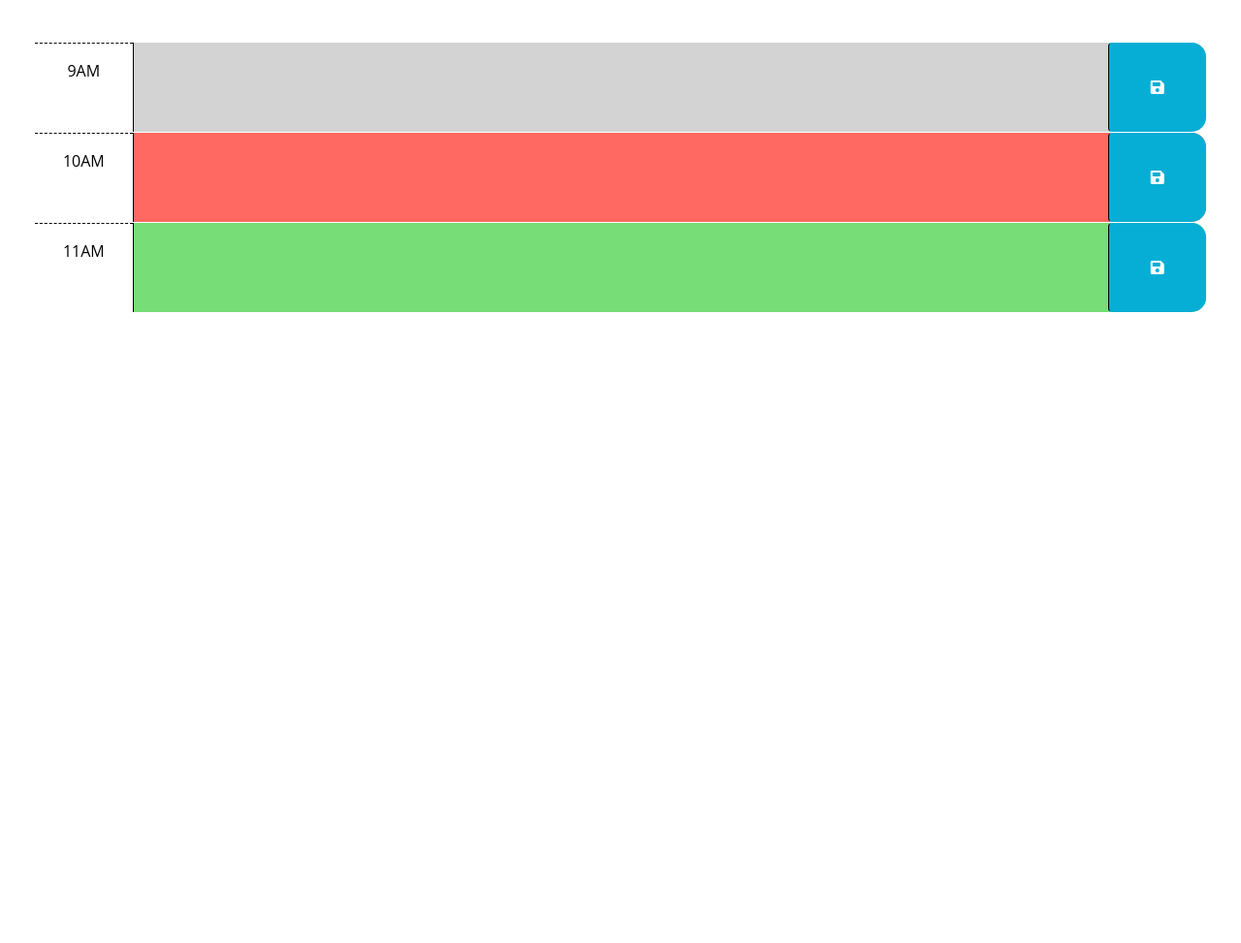
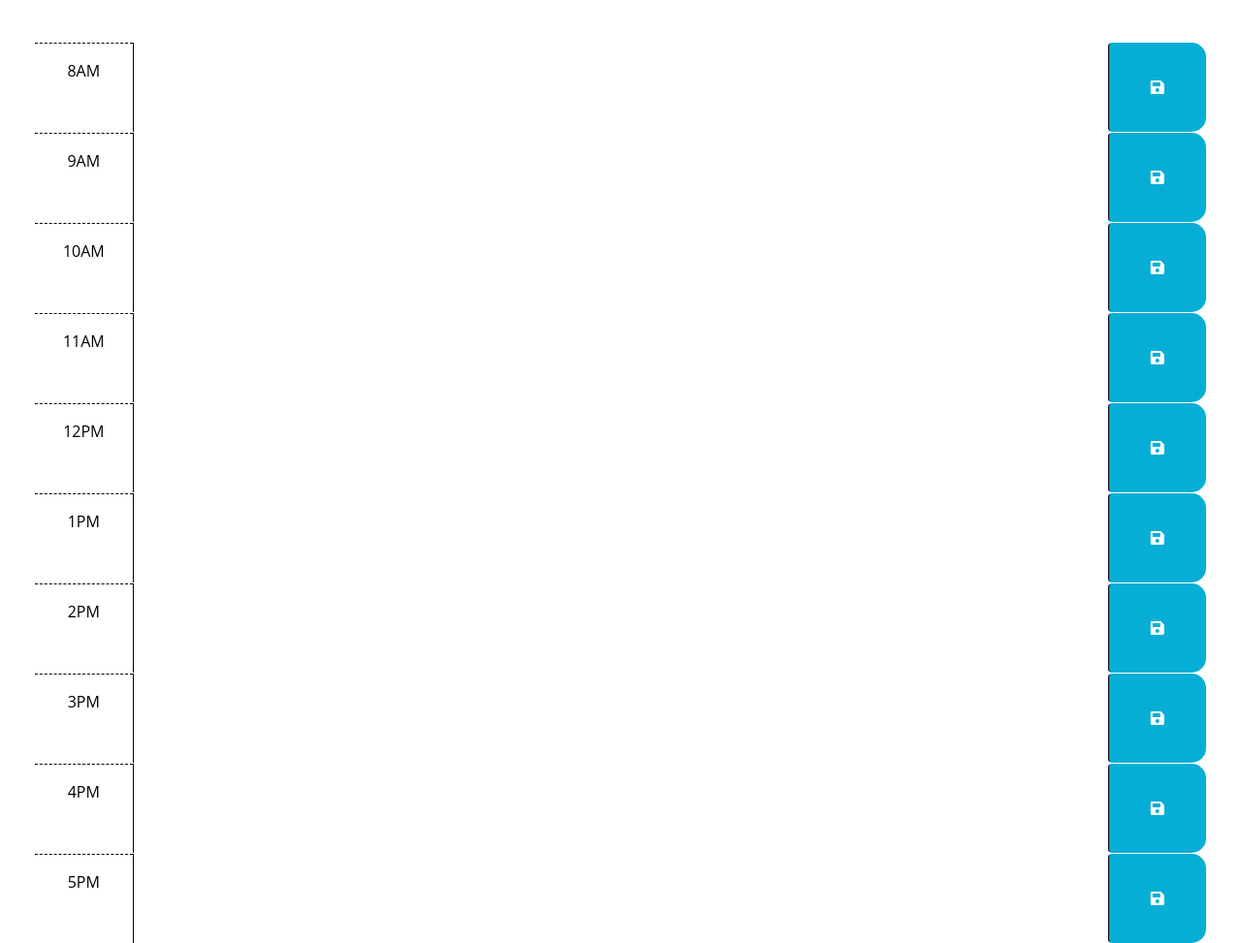
Before and after one commit to Robbinpass/module-5-scheduler, a website: page index.html in a window 1280 px wide. Shown: the part 300-1273 px from the top of the page at 97% size. Before the commit the page ends 800 px from the top, so only its background shows below. Drawn offline with nearby package versions, Linux system fonts and the light colour scheme.

Commit message:
Added HTML

```diff
--- a/Assets/script.js
+++ b/Assets/script.js
@@ -19,6 +19,9 @@ console.log(currentdayel);
 $(function () {
 
 
+
+
+
   // TODO: Add a listener for click events on the save button. This code should
   // use the id in the containing time-block as a key to save the user input in
   // local storage. HINT: What does `this` reference in the click listener
--- a/Assets/style.css
+++ b/Assets/style.css
@@ -31,12 +31,12 @@ textarea {
 }
 
 .past {
-  background-color: #d3d3d3;
+  background-color: #c40404;
   color: white;
 }
 
 .present {
-  background-color: #ff6961;
+  background-color: #eafa83;
   color: white;
 }
 
--- a/index.html
+++ b/index.html
@@ -43,7 +43,16 @@
         -->
 
       <!-- Example of a past time block. The "past" class adds a gray background color. -->
-      <div id="hour-9" class="row time-block past">
+
+      <div id="hour-8" class="row time-block">
+        <div class="col-2 col-md-1 hour text-center py-3">8AM</div>
+        <textarea class="col-8 col-md-10 description" rows="3"> </textarea>
+        <button class="btn saveBtn col-2 col-md-1" aria-label="save">
+          <i class="fas fa-save" aria-hidden="true"></i>
+        </button>
+      </div>
+
+      <div id="hour-9" class="row time-block">
         <div class="col-2 col-md-1 hour text-center py-3">9AM</div>
         <textarea class="col-8 col-md-10 description" rows="3"> </textarea>
         <button class="btn saveBtn col-2 col-md-1" aria-label="save">
@@ -51,8 +60,7 @@
         </button>
       </div>
 
-      <!-- Example of a present time block. The "present" class adds a red background color. -->
-      <div id="hour-10" class="row time-block present">
+      <div id="hour-10" class="row time-block">
         <div class="col-2 col-md-1 hour text-center py-3">10AM</div>
         <textarea class="col-8 col-md-10 description" rows="3"> </textarea>
         <button class="btn saveBtn col-2 col-md-1" aria-label="save">
@@ -60,9 +68,59 @@
         </button>
       </div>
 
+      <div id="hour-11" class="row time-block">
+        <div class="col-2 col-md-1 hour text-center py-3">11AM</div>
+        <textarea class="col-8 col-md-10 description" rows="3"> </textarea>
+        <button class="btn saveBtn col-2 col-md-1" aria-label="save">
+          <i class="fas fa-save" aria-hidden="true"></i>
+        </button>
+      </div>
+
+      <div id="hour-12" class="row time-block">
+        <div class="col-2 col-md-1 hour text-center py-3">12PM</div>
+        <textarea class="col-8 col-md-10 description" rows="3"> </textarea>
+        <button class="btn saveBtn col-2 col-md-1" aria-label="save">
+          <i class="fas fa-save" aria-hidden="true"></i>
+        </button>
+      </div>
+
+      <div id="hour-13" class="row time-block">
+        <div class="col-2 col-md-1 hour text-center py-3">1PM</div>
+        <textarea class="col-8 col-md-10 description" rows="3"> </textarea>
+        <button class="btn saveBtn col-2 col-md-1" aria-label="save">
+          <i class="fas fa-save" aria-hidden="true"></i>
+        </button>
+      </div>
+
+      <div id="hour-14" class="row time-block">
+        <div class="col-2 col-md-1 hour text-center py-3">2PM</div>
+        <textarea class="col-8 col-md-10 description" rows="3"> </textarea>
+        <button class="btn saveBtn col-2 col-md-1" aria-label="save">
+          <i class="fas fa-save" aria-hidden="true"></i>
+        </button>
+      </div>
+
+
+      <div id="hour-15" class="row time-block">
+        <div class="col-2 col-md-1 hour text-center py-3">3PM</div>
+        <textarea class="col-8 col-md-10 description" rows="3"> </textarea>
+        <button class="btn saveBtn col-2 col-md-1" aria-label="save">
+          <i class="fas fa-save" aria-hidden="true"></i>
+        </button>
+      </div>
+
+      <!-- Example of a present time block. The "present" class adds a red background color. -->
+      <div id="hour-16" class="row time-block">
+        <div class="col-2 col-md-1 hour text-center py-3">4PM</div>
+        <textarea class="col-8 col-md-10 description" rows="3"> </textarea>
+        <button class="btn saveBtn col-2 col-md-1" aria-label="save">
+          <i class="fas fa-save" aria-hidden="true"></i>
+        </button>
+      </div>
+
       <!-- Example of a future time block. The "future" class adds a green background color. -->
-      <div id="hour-11" class="row time-block future">
-        <div class="col-2 col-md-1 hour text-center py-3">11AM</div>
+      <div id="hour-17" class="row time-block">
+        <div class="col-2 col-md-1 hour text-center py-3">5PM</div>
         <textarea class="col-8 col-md-10 description" rows="3"> </textarea>
         <button class="btn saveBtn col-2 col-md-1" aria-label="save">
           <i class="fas fa-save" aria-hidden="true"></i>
--- a/package.json
+++ b/package.json
@@ -18,6 +18,7 @@
   },
   "homepage": "https://github.com/Robbinpass/module-5-scheduler#readme",
   "dependencies": {
-    "dayjs": "^1.11.7"
+    "dayjs": "^1.11.7",
+    "moment": "^2.29.4"
   }
 }
```
Also changed, not shown: 1 other file.
